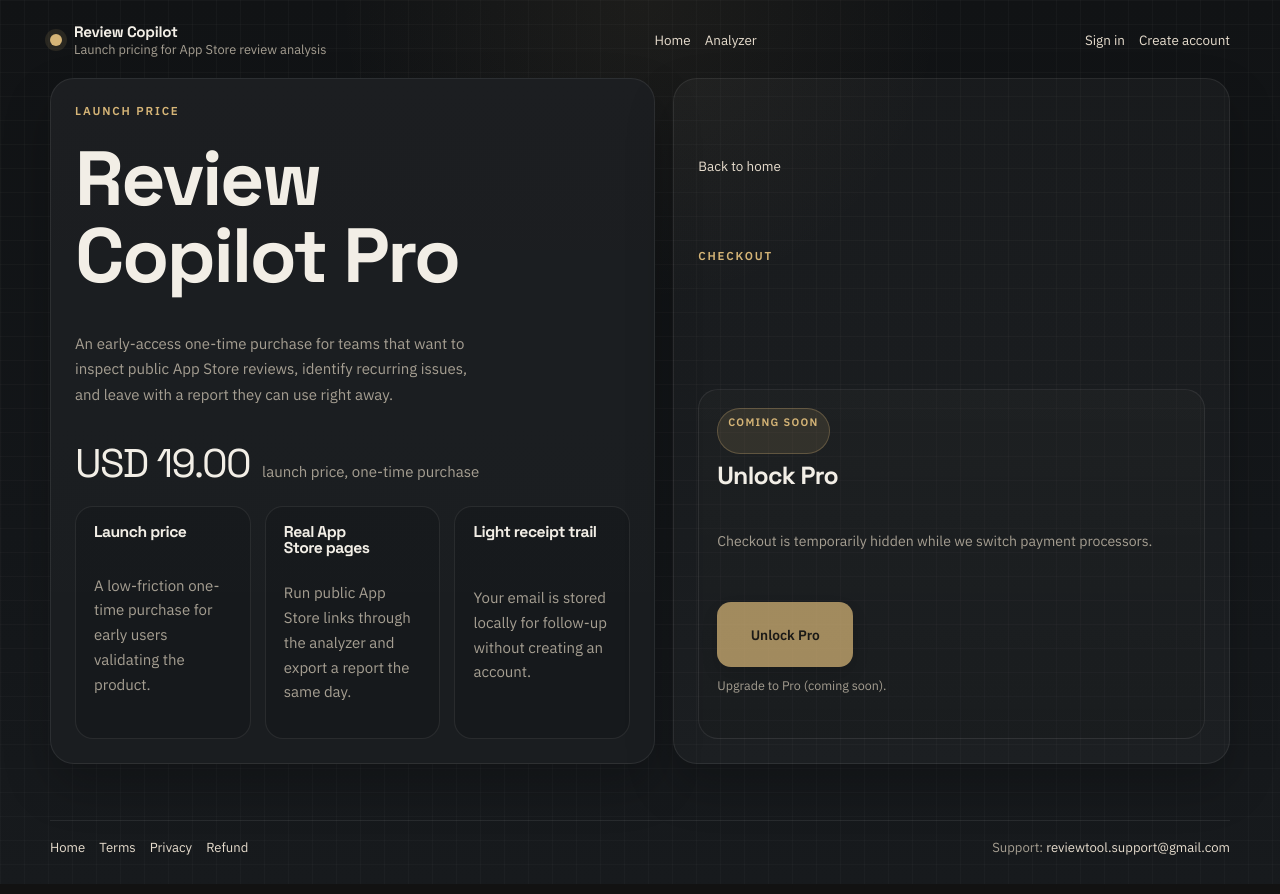
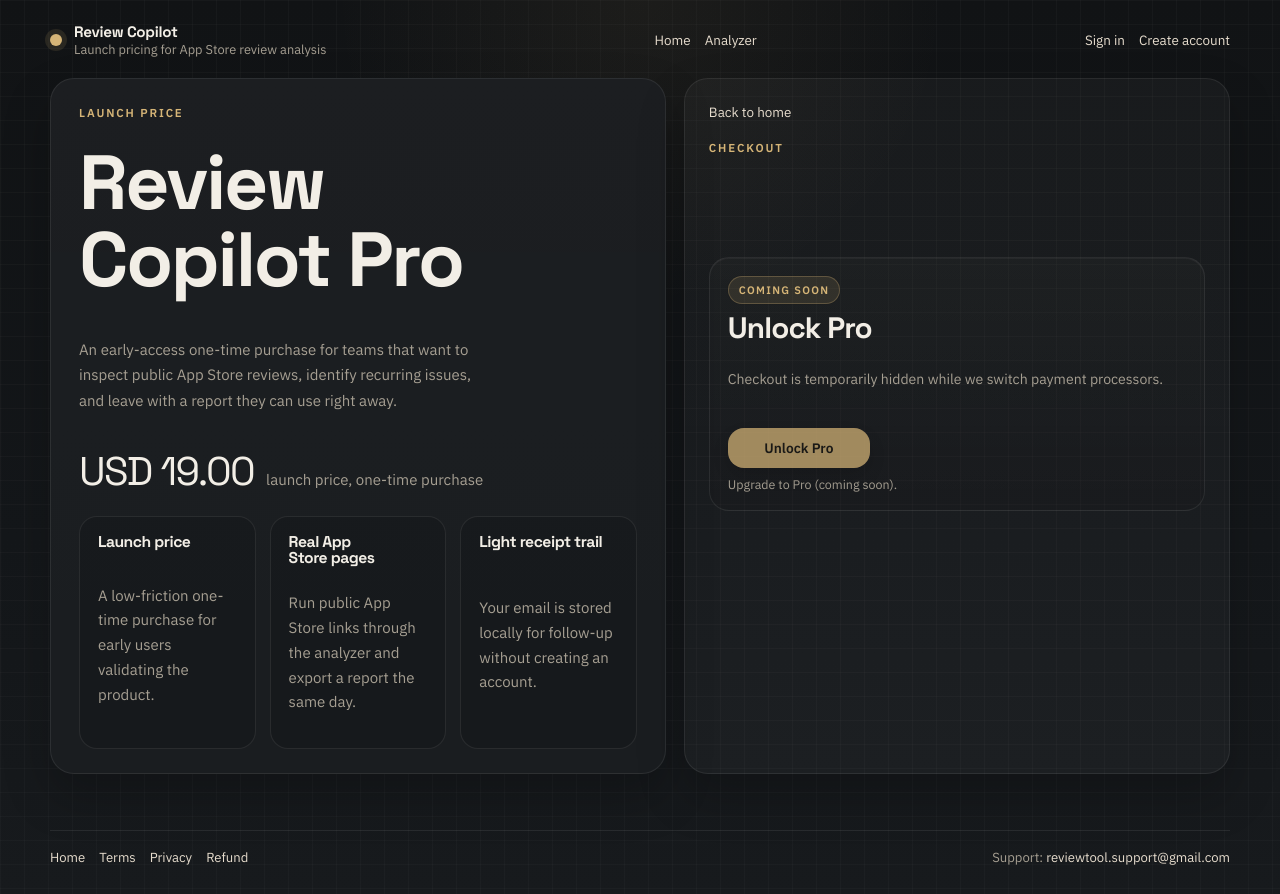
Before and after one commit to dEdwardy/review-intelligence, a Next.js app: page /pricing in a window 1280 px wide. Built offline with nearby package versions, Linux system fonts and the light colour scheme; no server answers.

Commit message:
fix: rebalance pricing layout

```diff
--- a/app/globals.css
+++ b/app/globals.css
@@ -413,10 +413,10 @@ button.text-link {
 
 .button--compact {
   width: fit-content;
-  min-width: 136px;
-  min-height: 38px;
-  padding: 0 12px;
-  border-radius: 14px;
+  min-width: 142px;
+  min-height: 40px;
+  padding: 0 14px;
+  border-radius: 16px;
   box-shadow: 0 8px 18px rgba(0, 0, 0, 0.18);
 }
 
@@ -441,12 +441,12 @@ button.text-link {
 
 .pricing-layout {
   display: grid;
-  grid-template-columns: minmax(0, 1fr) minmax(360px, 0.92fr);
+  grid-template-columns: minmax(0, 1.06fr) minmax(340px, 0.94fr);
   gap: 18px;
 }
 
 .pricing-hero {
-  padding: 24px;
+  padding: 26px 28px 24px;
   border: 1px solid var(--line);
   border-radius: var(--radius-lg);
   background:
@@ -454,7 +454,7 @@ button.text-link {
     var(--bg-elevated);
   box-shadow: var(--shadow);
   display: grid;
-  gap: 22px;
+  gap: 24px;
 }
 
 .pricing-hero__grid {
@@ -498,17 +498,21 @@ button.text-link {
   background:
     linear-gradient(180deg, rgba(255, 255, 255, 0.015), rgba(255, 255, 255, 0.01)),
     rgba(255, 255, 255, 0.015);
+  display: flex;
+  flex-direction: column;
 }
 
 .pricing-panel__shell {
   display: grid;
-  gap: 16px;
+  gap: 18px;
+  margin-top: 84px;
   padding: 18px;
   border: 1px solid var(--line);
   border-radius: 20px;
   background:
     linear-gradient(180deg, rgba(255, 255, 255, 0.035), rgba(255, 255, 255, 0.012)),
     rgba(0, 0, 0, 0.14);
+  box-shadow: inset 0 1px 0 rgba(255, 255, 255, 0.04);
 }
 
 .pricing-panel__status {
@@ -527,16 +531,18 @@ button.text-link {
   letter-spacing: 0.12em;
   text-transform: uppercase;
   font-weight: 700;
+  box-shadow: 0 0 0 1px rgba(0, 0, 0, 0.08);
 }
 
 .pricing-panel__status h2 {
-  font-size: clamp(1.25rem, 2.2vw, 1.55rem);
+  font-size: clamp(1.5rem, 2.5vw, 1.85rem);
 }
 
 .pricing-panel__cta {
   display: grid;
-  gap: 10px;
+  gap: 8px;
   justify-items: start;
+  padding-top: 4px;
 }
 
 .pricing-panel__caption {
```
